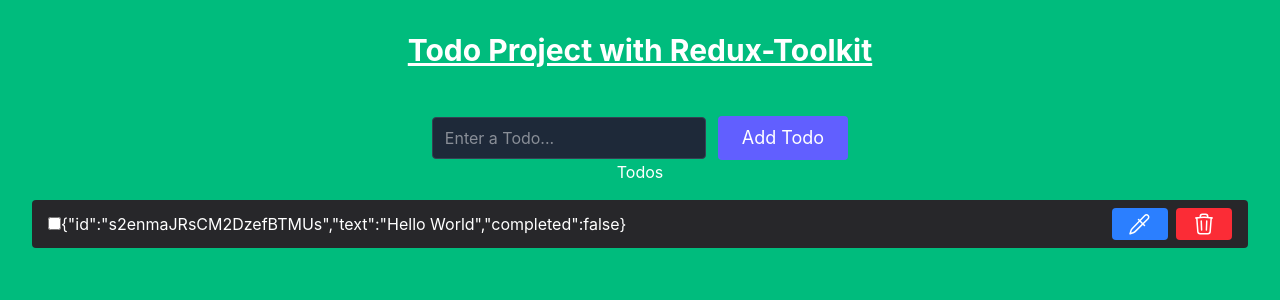
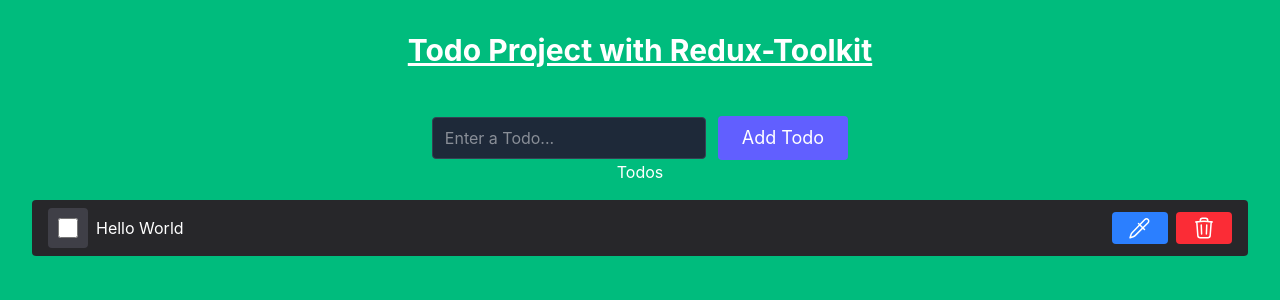
Before and after one commit to Vineetsingh07/Redux-Toolkit-TodoApp-Setup, a React (Vite) app: page / in a window 1280 px wide. Shown: the top 300 px of the page. Built offline with nearby package versions, Linux system fonts and the light colour scheme.

Commit message:
Change CheckBox Styling.

```diff
--- a/src/components/Todos.jsx
+++ b/src/components/Todos.jsx
@@ -21,19 +21,17 @@
             key={todo.id}
           >
             {/* Left-aligned text */}
-            <div className="flex">
-              <label>
+            <div className="flex items-center space-x-2">
+              {/* Styled Checkbox */}
+              <div className="flex items-center justify-center w-10 h-10 bg-zinc-700 rounded">
                 <input
-                  class="accent-pink-500"
+                  className="w-5 h-5 accent-pink-500"
                   type="checkbox"
                   checked={todo.completed}
                   onChange={() => dispatch(toggleComplete(todo.id))}
                 />
-              </label>
-              <p className="text-white">
-                {JSON.stringify(todo)}
-                {/* {todo.text} */}
-              </p>
+              </div>
+              <p className="text-white">{todo.text}</p>
             </div>
 
             {/* Right-aligned buttons */}
```
